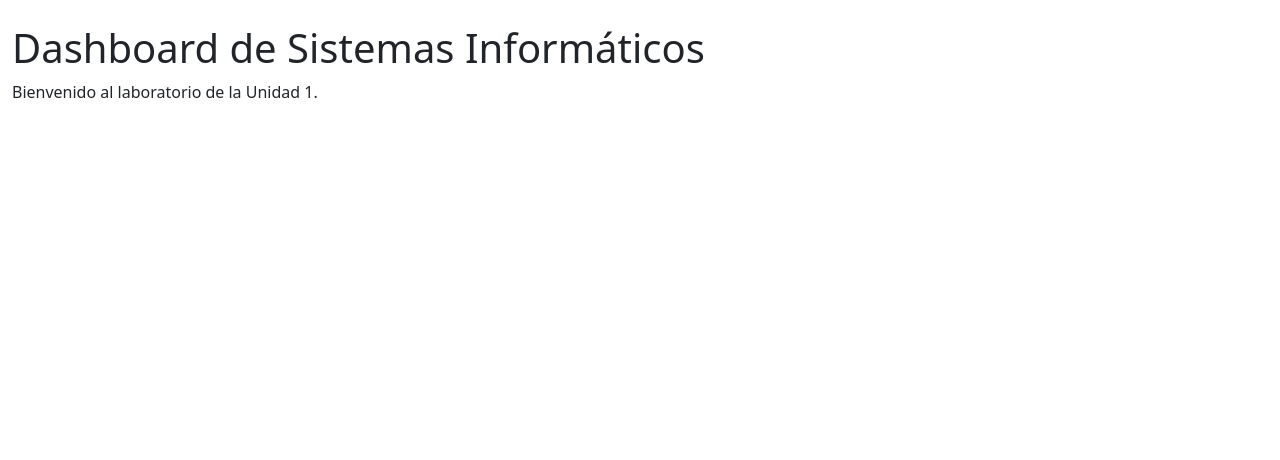
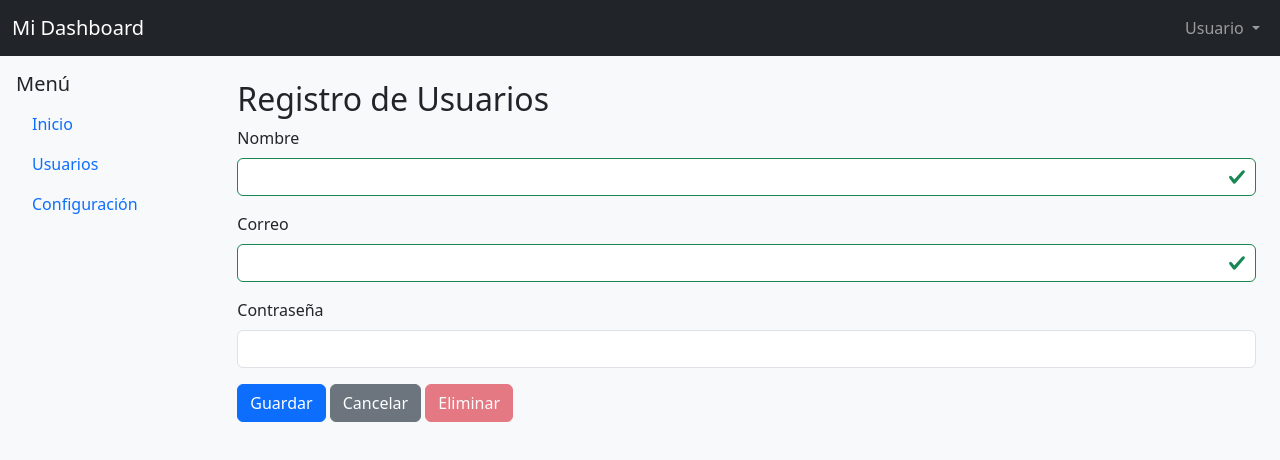
Before and after one commit to r1d3rv/DPW2-LAB1-VARGAS-MENECES, a plain HTML site: page index.html in a window 1280 px wide. Drawn offline with nearby package versions, Linux system fonts and the light colour scheme.

Commit message:
primer boceto

```diff
--- a/css/style.css
+++ b/css/style.css
@@ -1 +1,46 @@
-/* Estilos personalizados para el Laboratorio DPW2 */
+/* Estilo general */
+body {
+  background-color: #f8f9fa;
+}
+
+/* SIDEBAR */
+#sidebar {
+  min-height: 100vh;
+}
+
+/* BREAKPOINT 1 (tablets) */
+@media (max-width: 992px) {
+  body {
+    background-color: #e3f2fd;
+  }
+
+  h2 {
+    font-size: 22px;
+  }
+}
+
+/* BREAKPOINT 2 (móviles) */
+@media (max-width: 768px) {
+  body {
+    background-color: #fff3cd;
+  }
+
+  #sidebar {
+    display: none;
+  }
+
+  h2 {
+    font-size: 20px;
+  }
+}
+
+/* BREAKPOINT 3 (móviles pequeños) */
+@media (max-width: 576px) {
+  body {
+    background-color: #f8d7da;
+  }
+
+  h2 {
+    font-size: 18px;
+  }
+}
--- a/index.html
+++ b/index.html
@@ -1,19 +1,91 @@
 <!DOCTYPE html>
 <html lang="es">
 <head>
-    <meta charset="UTF-8">
-    <meta name="viewport" content="width=device-width, initial-scale=1.0">
-    <title>Laboratorio DPW2 - Bootstrap 5</title>
-    <link href="https://cdn.jsdelivr.net/npm/bootstrap@5.3.0/dist/css/bootstrap.min.css" rel="stylesheet">
-    <link rel="stylesheet" href="css/style.css">
+  <meta charset="UTF-8">
+  <title>Dashboard Admin</title>
+  <meta name="viewport" content="width=device-width, initial-scale=1">
+
+  <!-- Bootstrap 5 -->
+  <link href="https://cdn.jsdelivr.net/npm/bootstrap@5.3.0/dist/css/bootstrap.min.css" rel="stylesheet">
+
+  <!-- CSS propio -->
+  <link rel="stylesheet" href="css/style.css">
 </head>
 <body>
 
-    <div class="container-fluid">
-        <h1 class="mt-4">Dashboard de Sistemas Informáticos</h1>
-        <p>Bienvenido al laboratorio de la Unidad 1.</p>
+<!-- NAVBAR -->
+<nav class="navbar navbar-expand-lg navbar-dark bg-dark">
+  <div class="container-fluid">
+    <a class="navbar-brand" href="#">Mi Dashboard</a>
+
+    <button class="navbar-toggler" type="button" data-bs-toggle="collapse" data-bs-target="#menu">
+      <span class="navbar-toggler-icon"></span>
+    </button>
+
+    <div class="collapse navbar-collapse" id="menu">
+      <ul class="navbar-nav ms-auto">
+        <li class="nav-item dropdown">
+          <a class="nav-link dropdown-toggle" href="#" data-bs-toggle="dropdown">
+            Usuario
+          </a>
+          <ul class="dropdown-menu">
+            <li><a class="dropdown-item" href="#">Perfil</a></li>
+            <li><a class="dropdown-item" href="#">Cerrar sesión</a></li>
+          </ul>
+        </li>
+      </ul>
+    </div>
+  </div>
+</nav>
+
+<!-- GRID SYSTEM -->
+<div class="container-fluid">
+  <div class="row">
+
+    <!-- SIDEBAR -->
+    <div id="sidebar" class="col-md-3 col-lg-2 bg-light p-3">
+      <h5>Menú</h5>
+      <ul class="nav flex-column">
+        <li class="nav-item"><a class="nav-link" href="#">Inicio</a></li>
+        <li class="nav-item"><a class="nav-link" href="#">Usuarios</a></li>
+        <li class="nav-item"><a class="nav-link" href="#">Configuración</a></li>
+      </ul>
     </div>
 
-    <script src="https://cdn.jsdelivr.net/npm/bootstrap@5.3.0/dist/js/bootstrap.bundle.min.js"></script>
+    <!-- CONTENIDO -->
+    <div class="col-md-9 col-lg-10 p-4">
+      <h2>Registro de Usuarios</h2>
+
+      <!-- FORMULARIO -->
+      <form>
+        <div class="mb-3">
+          <label class="form-label">Nombre</label>
+          <input type="text" class="form-control is-valid">
+        </div>
+
+        <div class="mb-3">
+          <label class="form-label">Correo</label>
+          <input type="email" class="form-control is-valid">
+        </div>
+
+        <div class="mb-3">
+          <label class="form-label">Contraseña</label>
+          <input type="password" class="form-control">
+        </div>
+
+        <!-- BOTONES -->
+        <button class="btn btn-primary">Guardar</button>
+        <button class="btn btn-secondary">Cancelar</button>
+        <button class="btn btn-danger" disabled>Eliminar</button>
+      </form>
+
+    </div>
+
+  </div>
+</div>
+
+<!-- Bootstrap JS -->
+<script src="https://cdn.jsdelivr.net/npm/bootstrap@5.3.0/dist/js/bootstrap.bundle.min.js"></script>
+
 </body>
 </html>
```
